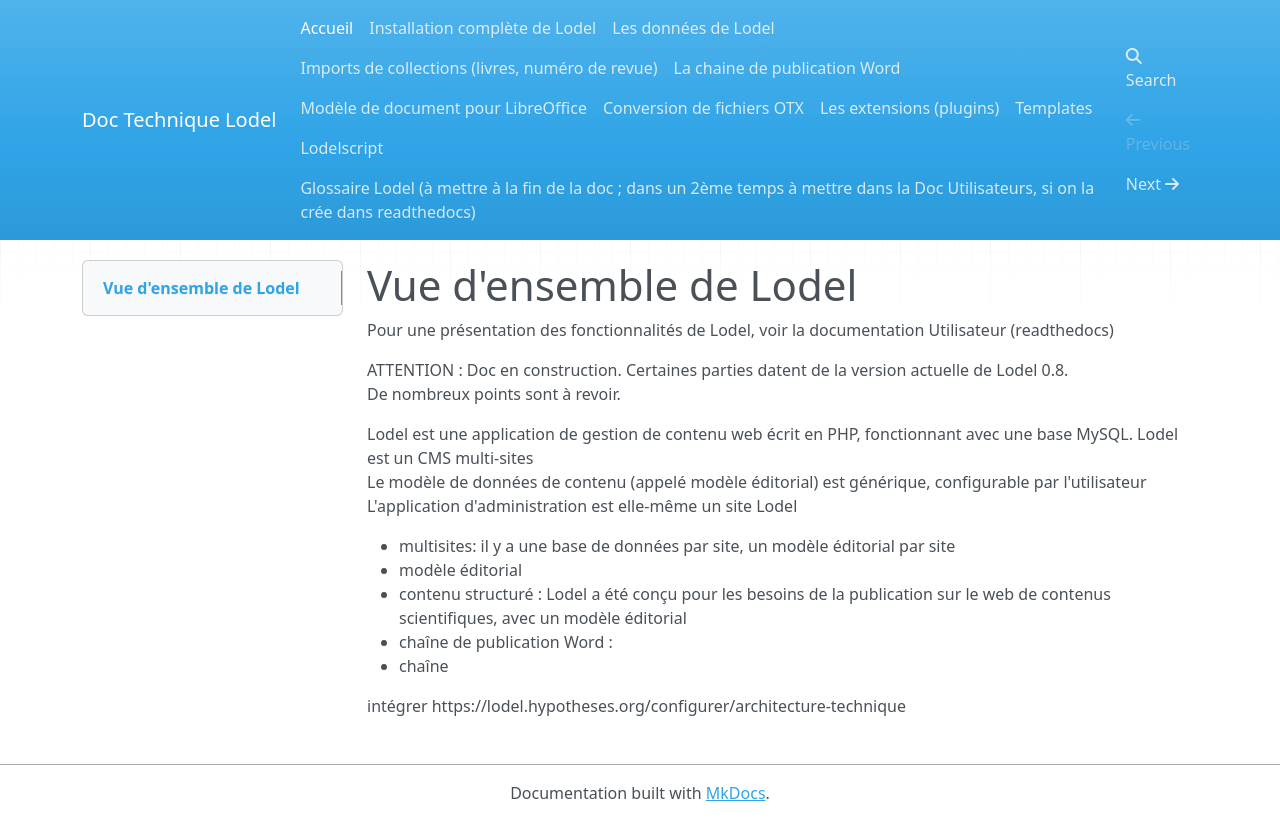
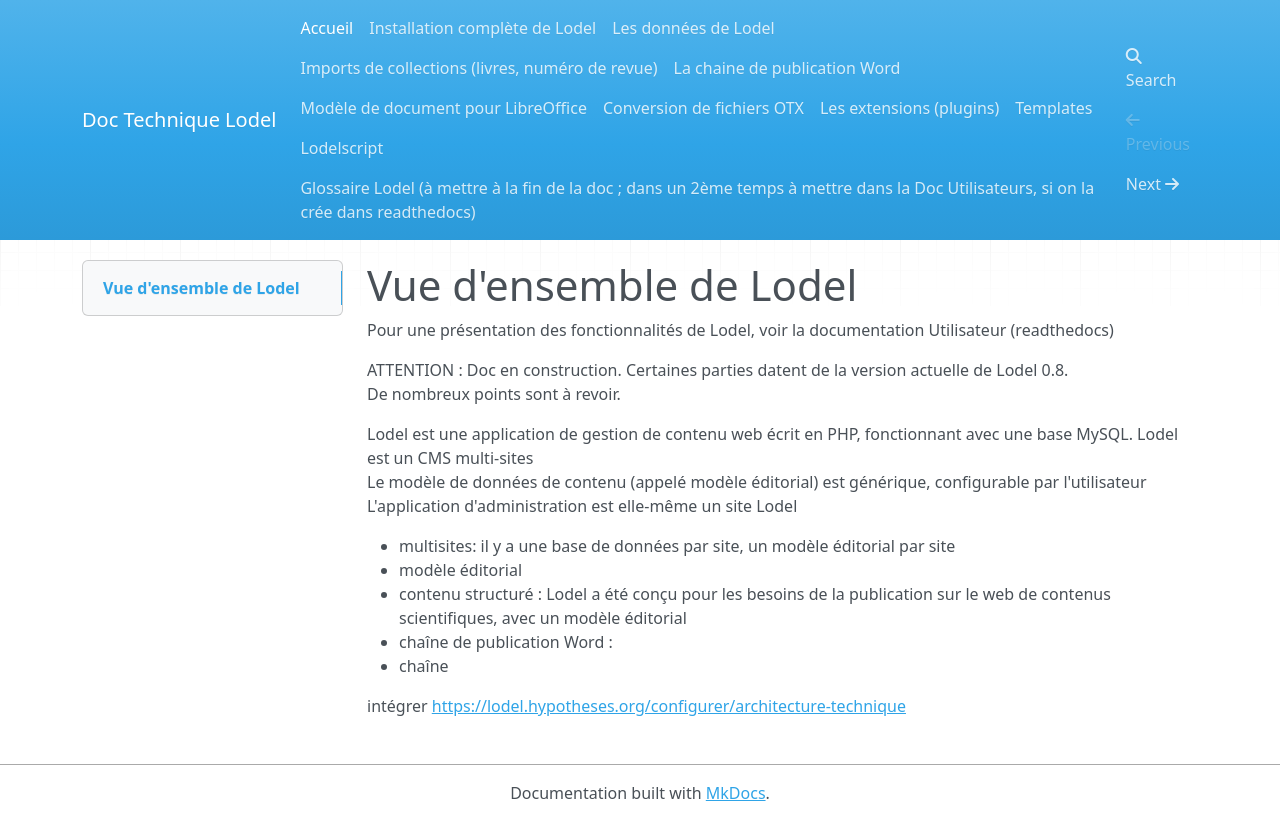
Before and after one commit to ValentinGeorgesDubost/Doc-Lodel, an MkDocs documentation site: the page built from docs/index.md, in a window 1280 px wide. Shown: the top 840 px of the page. Built offline with MkDocs 1.6.1, drawn with Linux system fonts in a browser that asks for light colours; nearby versions of some CDN libraries; old or Windows-style settings are respelled for this version of MkDocs.

```diff
--- a/docs/index.md
+++ b/docs/index.md
@@ -19,4 +19,4 @@ avec un modèle éditorial
 - chaîne de publication Word :
 - chaîne
 
-intégrer https://lodel.hypotheses.org/configurer/architecture-technique
+intégrer <https://lodel.hypotheses.org/configurer/architecture-technique>
```
